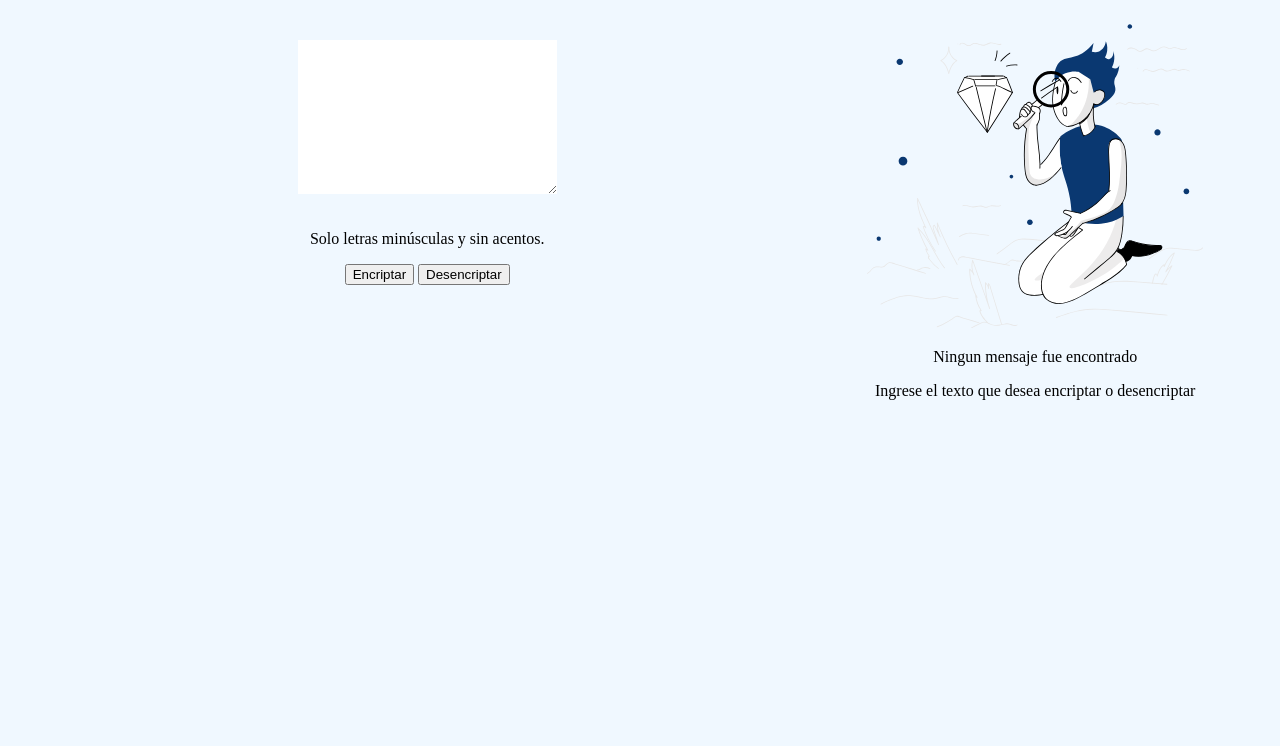
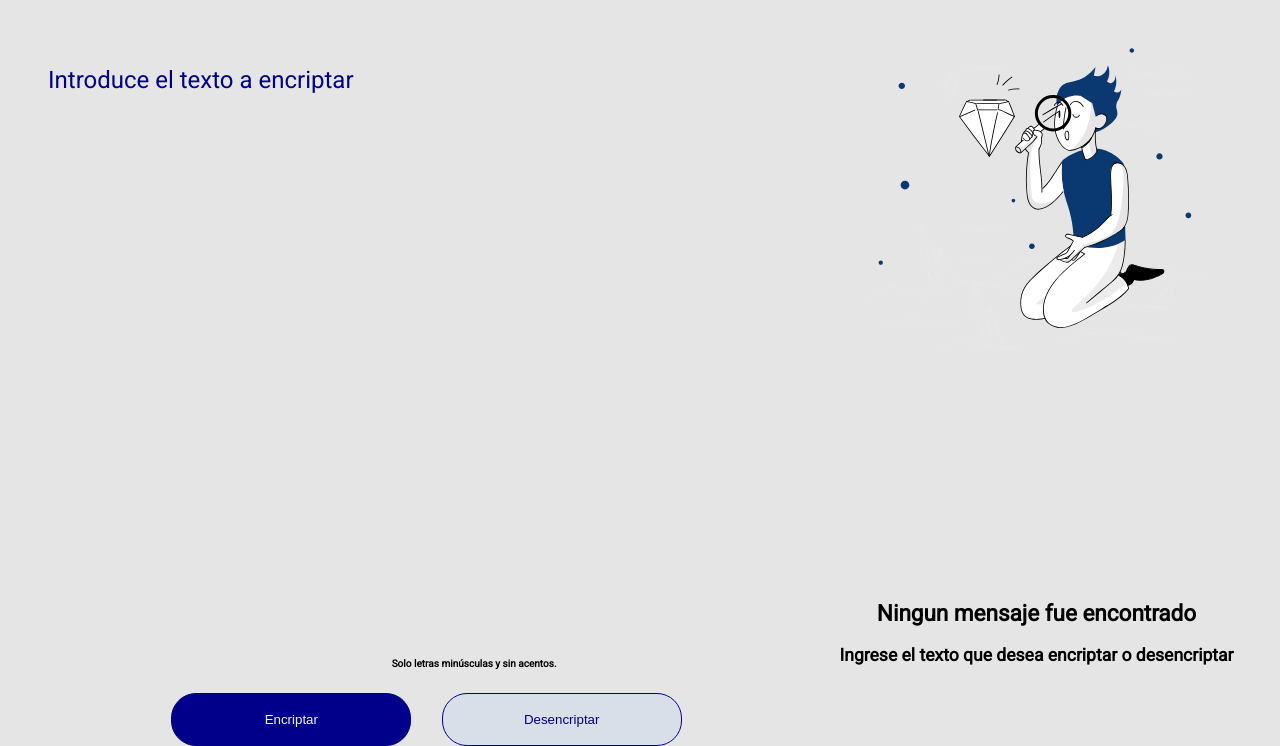
Before and after one commit to eomarh/alura-encriptador, a plain HTML site: page index.html in a window 1280 px wide. Shown: the part 92-838 px from the top of the page. Before the commit the page ends 800 px from the top, so only its background shows below. Drawn offline with Linux system fonts and the light colour scheme.

Commit message:
final sytles to initial web

```diff
--- a/index.html
+++ b/index.html
@@ -7,6 +7,9 @@
    <meta name="viewport" content="width=device-width, initial-scale=1.0">
 
    <link rel="stylesheet" href="./styles.css">
+   <link rel="preconnect" href="https://fonts.googleapis.com">
+   <link rel="preconnect" href="https://fonts.gstatic.com" crossorigin>
+   <link href="https://fonts.googleapis.com/css2?family=Roboto&display=swap" rel="stylesheet">
    <script src="./script.js"></script>
    <title>Alura - Encriptador</title>
 </head>
@@ -14,20 +17,21 @@
 <body>
 
    <header class="logo-alura">
-      <img src="./img/Logo@2x.svg" alt="logo-alura-latam">
+      <h1><img src="./img/Logo@2x.svg" alt="logo-alura-latam"></h1>
    </header>
 
    <main>
       <section class="encrypt-text">
-         <textarea name="input-text" id="txa-frase" cols="30" rows="10"></textarea>
+         <textarea name="input-text" id="txa-frase" cols="80" rows="15"
+            placeholder="Introduce el texto a encriptar"></textarea>
          <div class="buttons">
             <span>
-               <p>Solo letras minúsculas y sin acentos.</p>
+               <h6>Solo letras minúsculas y sin acentos.</h6>
             </span>
-            <button>
+            <button class="principal-btn">
                Encriptar
             </button>
-            <button>
+            <button class="secondary-btn">
                Desencriptar
             </button>
          </div>
@@ -35,10 +39,10 @@
       <section class="decrypt-text">
          <img src="./img/Muñeco.svg" alt="munheco">
          <span>
-            <p>Ningun mensaje fue encontrado</p>
+            <h2 class="advice-text">Ningun mensaje fue encontrado</h2>
          </span>
          <span>
-            <p>Ingrese el texto que desea encriptar o desencriptar</p>
+            <h3 class="information-text">Ingrese el texto que desea encriptar o desencriptar</h3>
          </span>
       </section>
    </main>
--- a/styles.css
+++ b/styles.css
@@ -1,33 +1,88 @@
 body {
    margin: 0;
    padding: 0;
-   background-color: aliceblue;
+   background-color: #E5E5E5;
+   height: 100%;
+   font-family: 'Roboto', 'sans-serif';
+   font-size: 15px;
 }
 
 .logo-alura {
-   padding: 1em;
+   padding: 0.5em;
 }
 
 main {
    margin: auto;
    padding: 2em;
    display: flex;
+   height: 80vh;
 }
 
 section {
    text-align: center;
 }
 
+/*Section to encrypt*/
 .encrypt-text {
    width: 65%;
    align-content: space-between;
 }
 
 textarea {
+   background-color:#E5E5E5;
    border-style: none;
    margin: 1rem;
+   font-size: x-large;
+   color: darkblue;
+   font-family: 'Roboto', 'sans-serif';
+
+   resize: none;
+
 }
 
+textarea::placeholder {
+   font-family: 'Roboto','sans-serif';
+   color: darkblue;
+}
+
+textarea:focus {
+   outline: none;
+}
+
+.buttons {
+   margin: 2em;
+   margin-top: 10em;
+}
+
+.buttons h6{
+   text-align: left;
+   margin-left: 33em;
+}
+
+.principal-btn {
+   width: 18em;
+   height: 4em;
+   color: whitesmoke;
+   border-radius: 25px;
+   border: 1px solid darkblue;
+   background-color: darkblue;
+}
+
+.secondary-btn {
+   width: 18em;
+   height: 4em;
+   margin-left: 2em;
+   color: darkblue;
+   border-radius: 25px;
+   border: 1px solid darkblue;
+   background-color: #D8DFE8;
+}
+
+/*Section of decrypt*/
 .decrypt-text {
    width: 35%;
 }
+
+section > img {
+   margin-bottom: 15em;
+}
```
